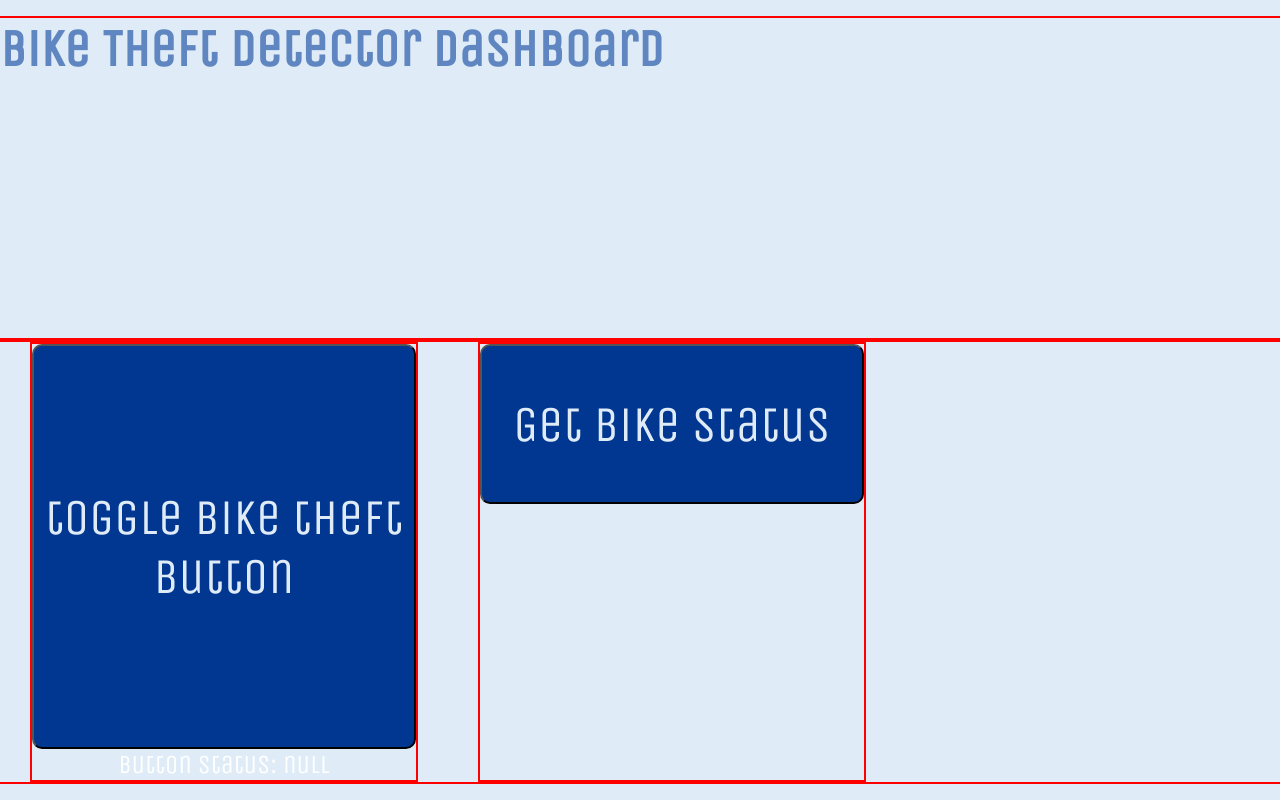
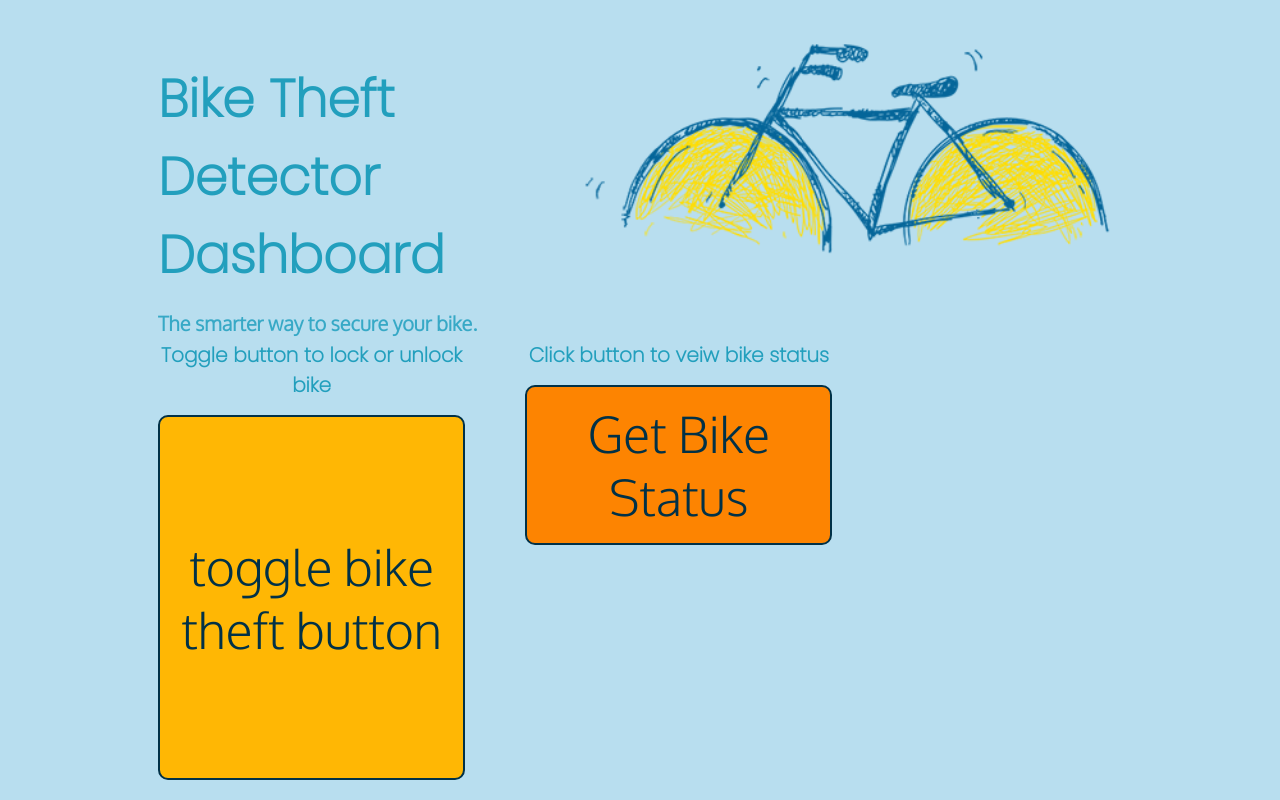
Before and after one commit to ayz122004/biketheft, a React (Create React App) app: page / in a window 1280 px wide. Built offline with nearby package versions, Linux system fonts and the light colour scheme.

Commit message:
fix most of css

```diff
--- a/src/App.css
+++ b/src/App.css
@@ -1,17 +1,28 @@
-@import url('https://fonts.googleapis.com/css2?family=Unica+One&display=swap');
+
+@import url('https://fonts.googleapis.com/css2?family=Oxygen:wght@300&family=Poppins:wght@100;200&display=swap');
 
 *{
   margin: 0px;
   padding: 0px;
+  color: #229fbd;
+}
+
+:root{
+  --bg-color: hsl(199, 64%, 83%);
+  --accent-color: #ffb704;
+  --alt-accent: hsl(43, 100%, 41%);
+  --font-color: #013147;
+  --button2-color: #fd8401;
+  --button2-accent: hsl(31, 99%, 40%);
 }
 
 .App {
   text-align: center;
-  font-family: 'Unica One', cursive;
+  font-family: 'Poppins', sans-serif;
 }
 
 .App-header {
-  background-color: #dfecf7;
+  background-color: hsl(199, 64%, 83%);
   min-height: 100vh;
   display: flex;
   flex-direction: column;
@@ -19,6 +30,11 @@
   justify-content: center;
   font-size: calc(10px + 2vmin);
   color: white;
+
+}
+
+.outline{
+  width: 80%;
 }
 
 .App-link {
@@ -29,31 +45,44 @@
 button{
   display: block;
   border-radius: 10px;
-  height: 20vh;
   background-color: #013790;
-  color: #dfecf7;
+  color: var(--font-color);
   font-size: 50px;
-  font-family: 'Unica One', cursive;
+  font-family: 'Oxygen', sans-serif;
   transition: all ease-in-out 0.4s;
+  border: 2px solid var(--font-color);
 }
 
-button:hover{
-  background-color: #dfecf7;
-  color: #013790;
+
+h1{
+  color: #229fbd;
+  display: block;
+  width: 100%;
+  margin-bottom: 2vh;
 }
 
-h1{
-  color: #5f86c0;
-  display: block;
+.title{
+  width: 40%;
+  height: 20vh;
+  margin-top: 5vh;
+}
+
+.title h2{
+  font-family: 'Oxygen', sans-serif;
+  color: #22a0bfdb
+}
+
+.top{
   width: 100%;
   height: 40vh;
-  border: 2px solid red;
   text-align: left;
+  display: flex;
+  flex-direction: row;
+  padding-left: 30px;
 }
 
 .buttons{
   height: 55vh;
-  border: 2px solid red;
   width: 100%;
   display: flex;
   flex-direction: row;
@@ -62,7 +91,6 @@ h1{
 .but{
   display: flex;
   flex-direction: column;
-  border: 2px solid red;
   margin-left: 30px;
   margin-right: 30px;
   width: 30%;
@@ -72,4 +100,36 @@ h1{
   height: 100%;
   padding: 10px;
   width: 100%;
+  background-color: var(--accent-color);
 }
+
+.button1:hover{
+  background-color: var(--alt-accent)
+}
+
+.button2:hover{
+  background-color: var(--alt-accent)
+}
+
+h2{
+  font-family: monospace;
+  color: #229fbd;
+  font-size: 20px;
+  margin-bottom: 15px;
+  font-family: 'Poppins', sans-serif;
+}
+
+.button2{
+  background-color: var(--button2-color);
+  padding: 15px;
+  margin-bottom: 2vh;
+}
+
+.button2:hover{
+  background-color:var(--button2-accent);
+}
+
+img{
+  height: 80%;
+  width: min-content;
+}
--- a/src/App.js
+++ b/src/App.js
@@ -1,6 +1,8 @@
 import "./App.css";
 import axios from "axios";
 import React, { useState } from "react";
+import bike from "./bike.png";
+
 
 function App() {
   const [bikeStatus, setBikeStatus] = useState(""); // for getting indicator
@@ -63,21 +65,32 @@ function App() {
   return (
     <div className="App">
       <header className="App-header">
-
+        <div class="outline">
+        <div className="top">
+          <div class="title">
           <h1>Bike Theft Detector Dashboard</h1>
-
-          <div class="buttons">
-            <div class="but">
-          <button id="button1" class="button1" onClick={getBikeTheftButton}>toggle bike theft button</button>
-          {"Button status: " + bikeTheftButton}
+        <h2>The smarter way to secure your bike.</h2>
           </div>
 
-          <div class="but">
-          <button class="button2" onClick={getBikeStatus}>Get Bike Status</button>
+        {/* <div className="bike"></div> */}
+        <img src={bike}/>
+        </div>
+
+
+          <div className="buttons">
+            <div className="but">
+              <h2>Toggle button to lock or unlock bike</h2>
+          <button id="button1" className="button1" onClick={getBikeTheftButton}>toggle bike theft button</button>
+          {/* {"Button status: " + bikeTheftButton} */}
+          </div>
+
+          <div className="but">
+          <h2>Click button to veiw bike status</h2>
+          <button className="button2" onClick={getBikeStatus}>Get Bike Status</button>
           {bikeStatus}
           </div>
           </div>
-
+          </div>
       </header>
     </div>
   );
```
Also changed, not shown: src/bike.jpeg, src/bike.png (added).
